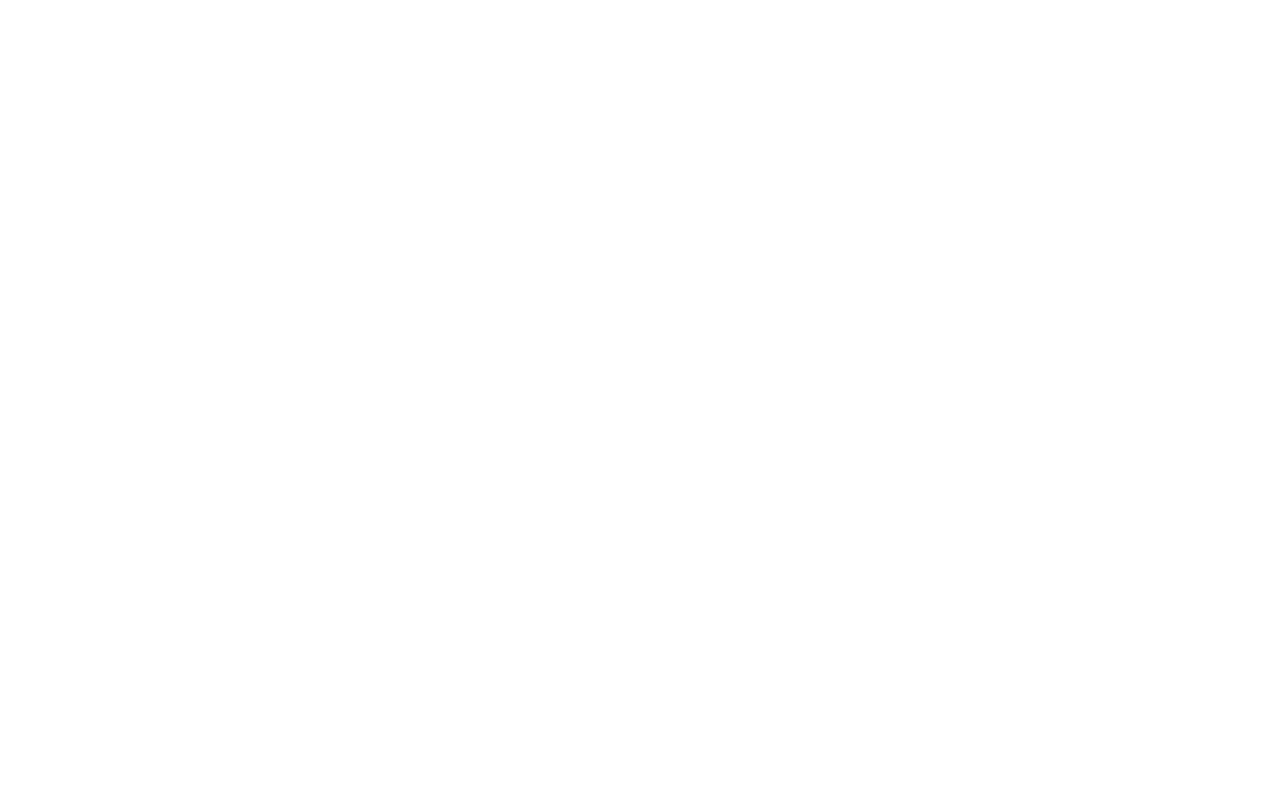
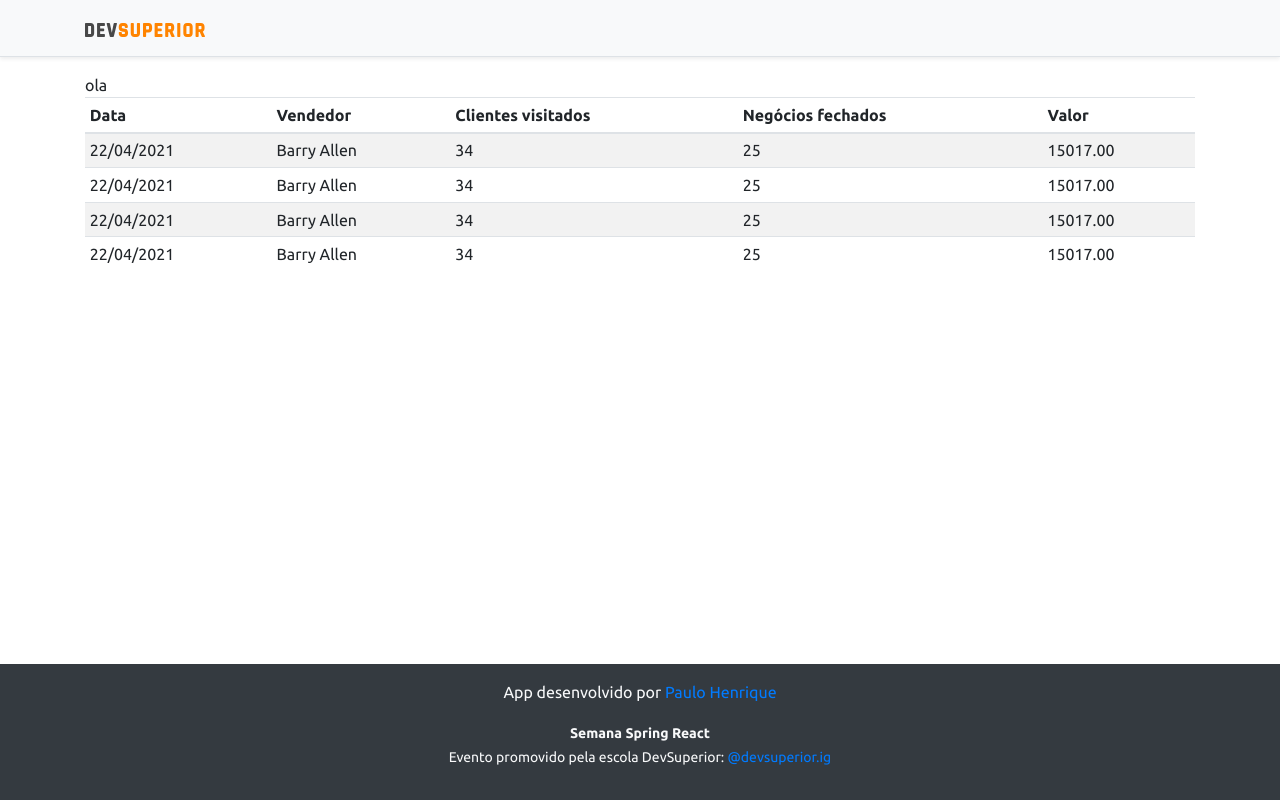
Before and after one commit to PauloFH99/-dsdeliver-sds3, a React (Create React App) app in the folder frontend/: page / in a window 1280 px wide. Built offline with nearby package versions, Linux system fonts and the light colour scheme.

Commit message:
Basic static components

```diff
--- a/frontend/src/App.tsx
+++ b/frontend/src/App.tsx
@@ -1,10 +1,18 @@
+import DataTable from "components/DataTable";
+import Footer from "components/Footer";
+import NavBar from "components/NavBar";
 
 
 function App() {
   return (
-    <div className="App">
-
-    </div>
+    <>
+      <NavBar />
+      <div className="container">
+        ola
+        <DataTable />
+      </div>
+      <Footer />
+    </>
   );
 }
 
--- /dev/null
+++ b/frontend/src/components/DataTable/index.tsx
@@ -0,0 +1,49 @@
+const DataTable = () => {
+    return (
+        <div className="table-responsive">
+            <table className="table table-striped table-sm">
+                <thead>
+                    <tr>
+                        <th>Data</th>
+                        <th>Vendedor</th>
+                        <th>Clientes visitados</th>
+                        <th>Negócios fechados</th>
+                        <th>Valor</th>
+                    </tr>
+                </thead>
+                <tbody>
+                    <tr>
+                        <td>22/04/2021</td>
+                        <td>Barry Allen</td>
+                        <td>34</td>
+                        <td>25</td>
+                        <td>15017.00</td>
+                    </tr>
+                    <tr>
+                        <td>22/04/2021</td>
+                        <td>Barry Allen</td>
+                        <td>34</td>
+                        <td>25</td>
+                        <td>15017.00</td>
+                    </tr>
+                    <tr>
+                        <td>22/04/2021</td>
+                        <td>Barry Allen</td>
+                        <td>34</td>
+                        <td>25</td>
+                        <td>15017.00</td>
+                    </tr>
+                    <tr>
+                        <td>22/04/2021</td>
+                        <td>Barry Allen</td>
+                        <td>34</td>
+                        <td>25</td>
+                        <td>15017.00</td>
+                    </tr>
+                </tbody>
+            </table>
+        </div>
+    );
+}
+
+export default DataTable;
--- /dev/null
+++ b/frontend/src/components/Footer/index.tsx
@@ -0,0 +1,13 @@
+const Footer = () => {
+    return (
+        <footer className="footer mt-auto py-3 bg-dark">
+            <div className="container">
+                <p className="text-light">App desenvolvido por <a href="https://github.com/PauloFH99" target="_blank" rel="noreferrer">Paulo Henrique</a></p>
+                <p className="text-light"><small><strong>Semana Spring React</strong><br />
+            Evento promovido pela escola DevSuperior: <a href="https://instagram.com/devsuperior.ig" target="_blank" rel="noreferrer">@devsuperior.ig</a></small></p>
+            </div>
+        </footer>
+    );
+}
+
+export default Footer;
--- /dev/null
+++ b/frontend/src/components/NavBar/index.tsx
@@ -0,0 +1,15 @@
+import ImgDsDark from 'assets/img/ds_dark.svg';
+
+const NavBar = () => {
+    return (
+        <div className="d-flex flex-column flex-md-row align-items-center p-3 px-md-4 mb-3 bg-light border-bottom shadow-sm">
+            <div className="container">
+                <nav className="my-2 my-md-0 mr-md-3">
+                    <img src={ImgDsDark} alt="DevSuperior" width="120" />
+                </nav>
+            </div>
+        </div>
+    );
+}
+
+export default NavBar;
```
Also changed, not shown: frontend/src/assets/img/ds_dark.svg (added).
